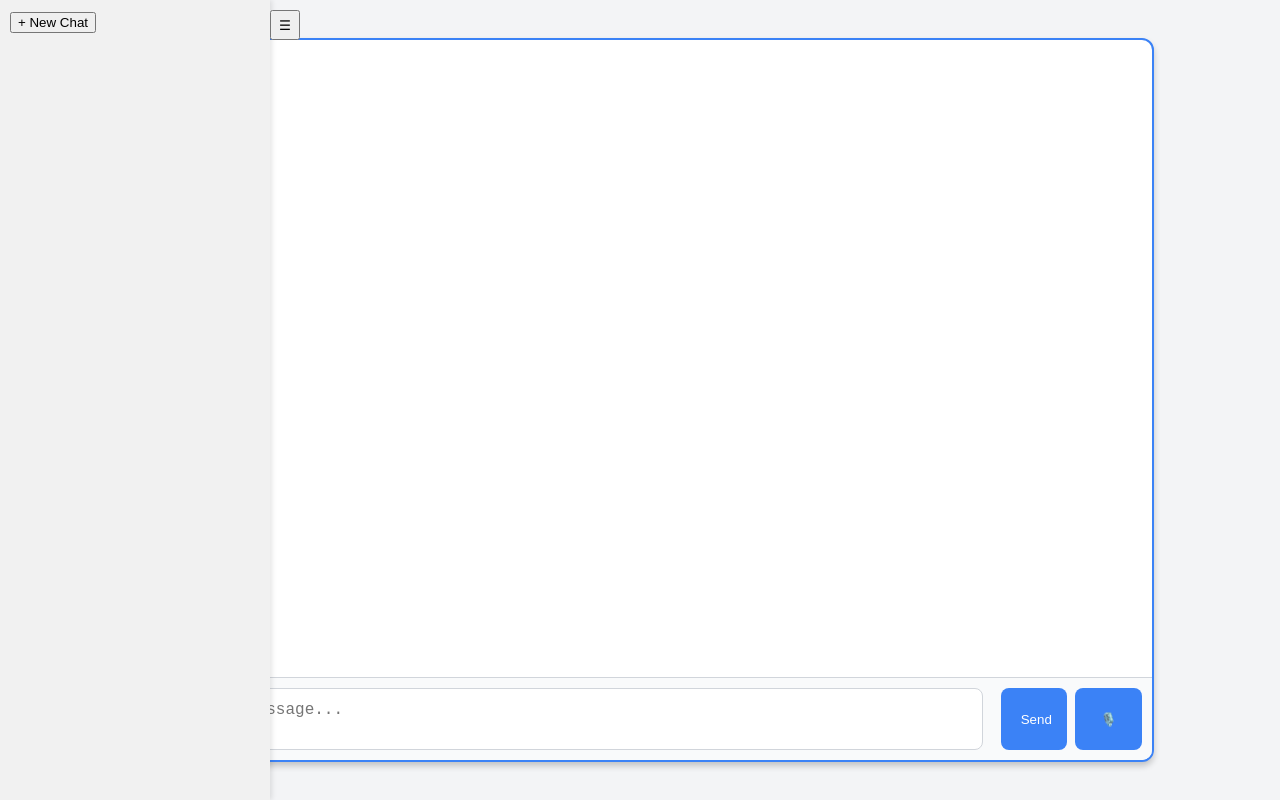
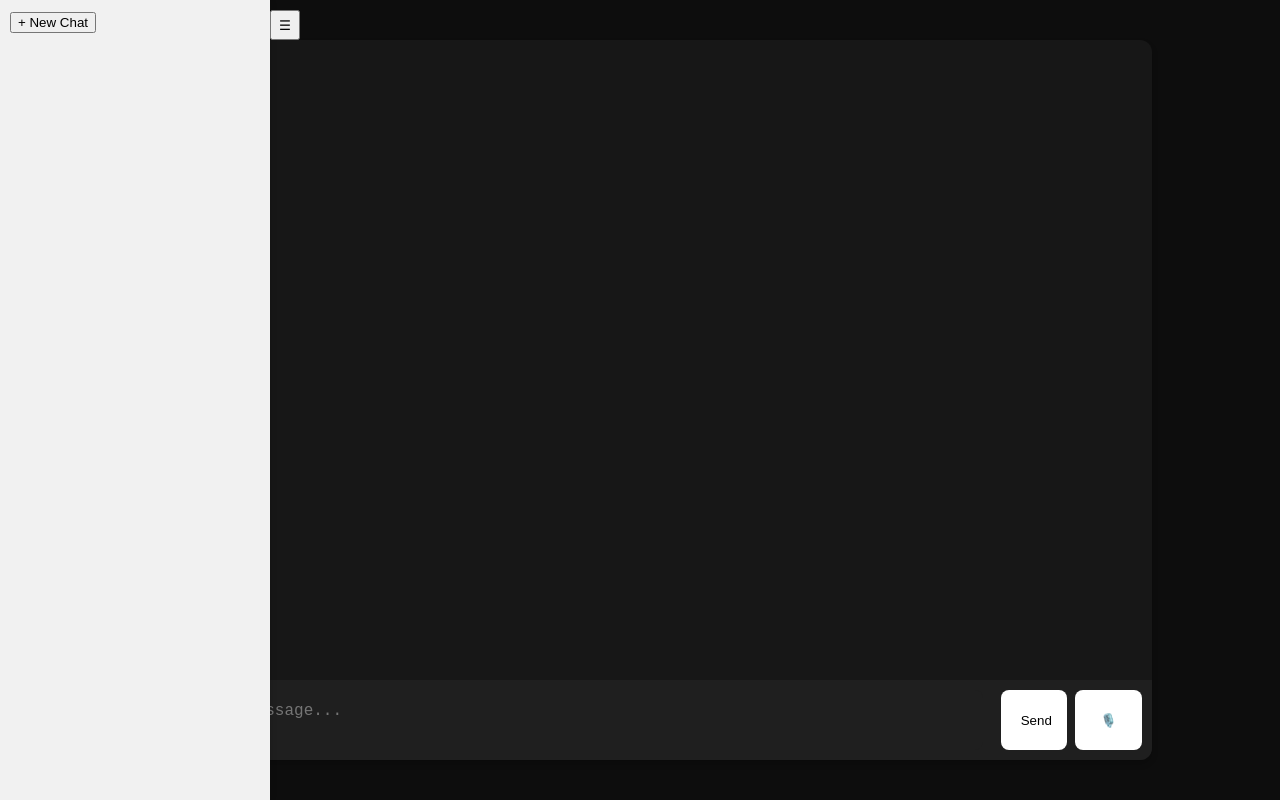
Before and after one commit to daroil/gpt, a website: page public/index.html in a window 1280 px wide. Drawn offline with Linux system fonts and the light colour scheme; no server answers.

Commit message:
made the ui a bit prettier, dark mode

```diff
--- a/public/css/styles.css
+++ b/public/css/styles.css
@@ -1,21 +1,21 @@
-body {
+    body {
     font-family: 'Segoe UI', Tahoma, Geneva, Verdana, sans-serif;
     display: flex;
     justify-content: center;
     align-items: center;
     height: 100vh;
     margin: 0;
-    background-color: #f3f4f6;
+    background-color: #0D0D0D;
 }
 .chat-container {
     width: 80vw;
     height: 90vh;
     display: flex;
     flex-direction: column;
-    border: 2px solid #3b82f6;
+    /*border: 2px solid #3b82f6;*/
     border-radius: 12px;
     overflow: hidden;
-    background-color: #ffffff;
+    background-color: #171717;
     box-shadow: 0 4px 6px rgba(0, 0, 0, 0.2);
 }
 .messages {
@@ -34,13 +34,13 @@ body {
 }
 .user {
     align-self: flex-end;
-    background-color: #3b82f6;
+    background-color: #262626;
     color: #ffffff;
 }
 .assistant {
     align-self: flex-start;
-    background-color: #e5e7eb;
-    color: #000000;
+    /*background-color: #e5e7eb;*/
+    color: #ececec;
 }
 .assistant pre {
     background-color: #f9f9f9;
@@ -56,14 +56,16 @@ body {
 }
 .input-container {
     display: flex;
-    border-top: 1px solid #d1d5db;
+    /*border-top: 1px solid #d1d5db;*/
     padding: 10px;
-    background-color: #f9fafb;
+    background-color: #1F1F1F;
 }
 .textInput {
+    background-color: #1F1F1F;
+    color: #ececec;
     flex: 1;
     padding: 12px;
-    border: 1px solid #d1d5db;
+    border: 0px solid #d1d5db;
     border-radius: 8px;
     outline: none;
     font-size: 1rem;
@@ -71,8 +73,8 @@ body {
     resize: none;
 }
 .input-container button {
-    background-color: #3b82f6;
-    color: #ffffff;
+    background-color: white;
+    color: black;
     border: none;
     padding: 12px 20px;
     border-radius: 8px;
@@ -81,7 +83,8 @@ body {
     max-width: 5em;
 }
 .input-container button:hover {
-    background-color: #2563eb;
+    background-color: #0D0D0D;
+    color: white;
 }
 
 .think {
```
